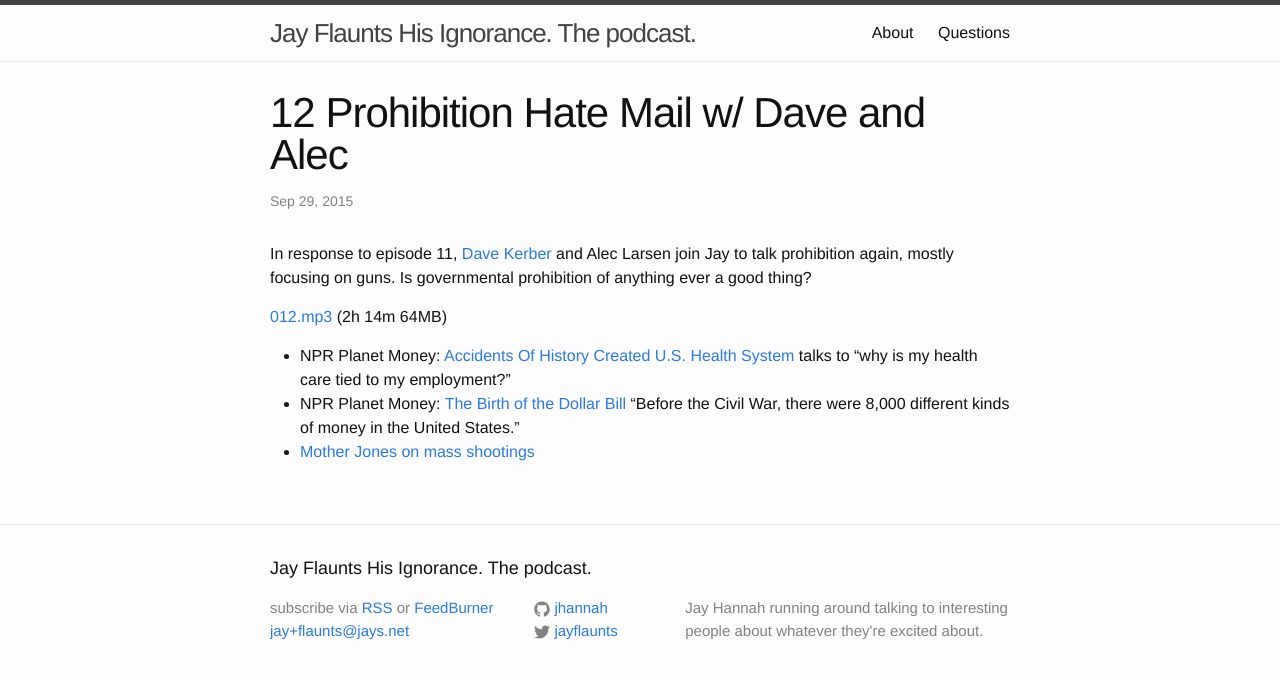
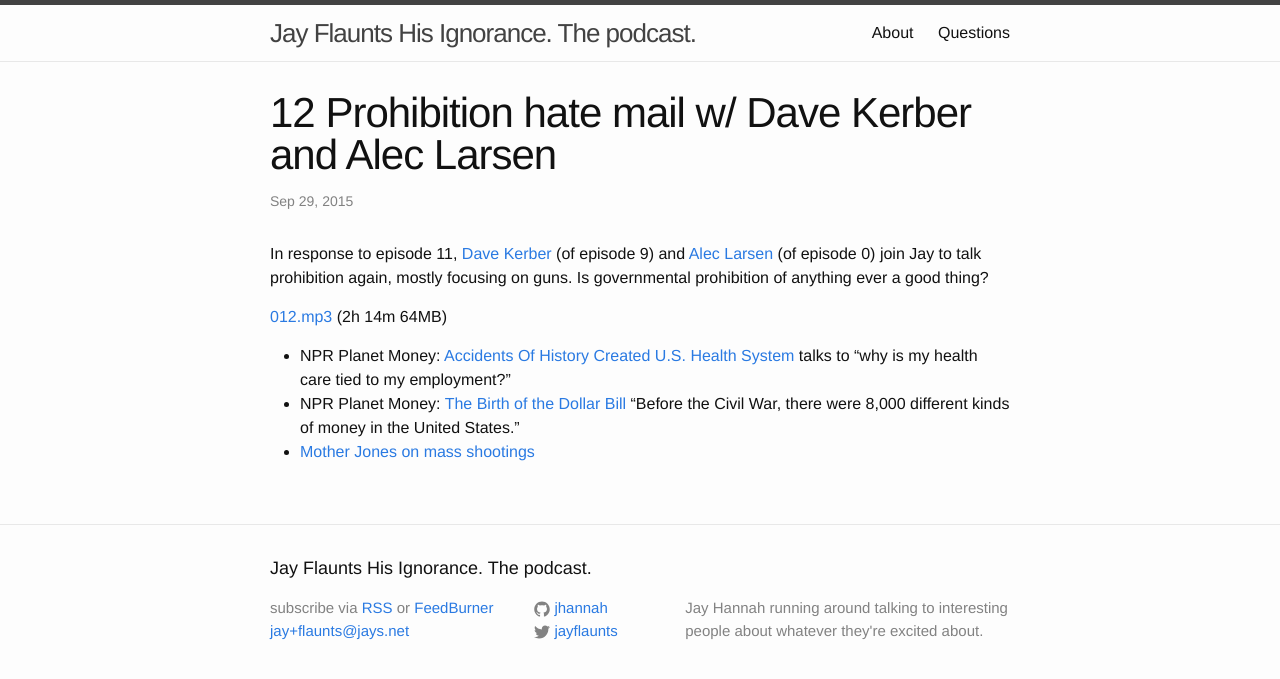
Before and after one commit to jhannah/jayflaunts, a Jekyll site: the page built from _posts/2015-09-29-prohibition2.md, in a window 1280 px wide. Shown: the top 679 px of the page. Built offline with Jekyll 4.4.1, drawn with Linux system fonts in a browser that asks for light colours.

Commit message:
More links to Twitter

```diff
--- a/_posts/2015-09-29-prohibition2.md
+++ b/_posts/2015-09-29-prohibition2.md
@@ -1,6 +1,6 @@
 ---
 layout: post
-title:  "12 Prohibition Hate Mail w/ Dave and Alec"
+title:  "12 Prohibition hate mail w/ Dave Kerber and Alec Larsen"
 date:   2015-09-29 13:27:34
 categories:
 duration: 2:13:35
@@ -8,8 +8,10 @@ length: 64120128
 link: "https://dl.dropboxusercontent.com/u/244885/jay_flaunts/012.mp3"
 ---
 
-In response to episode 11, [Dave Kerber](https://twitter.com/davidjkerber)
-and Alec Larsen join Jay to talk prohibition again, mostly focusing on guns.
+In response to episode 11,
+[Dave Kerber](https://twitter.com/davidjkerber) (of episode 9) and
+[Alec Larsen](https://twitter.com/anarchocurious) (of episode 0)
+join Jay to talk prohibition again, mostly focusing on guns.
 Is governmental prohibition of anything ever a good thing?
 
 <a href="{{site.dropbox_url}}/010.mp3" target="_blank">012.mp3</a> (2h 14m 64MB)
```
Also changed, not shown: _posts/2015-01-12-anarcho-capitalism.md (+2 -1 lines).
